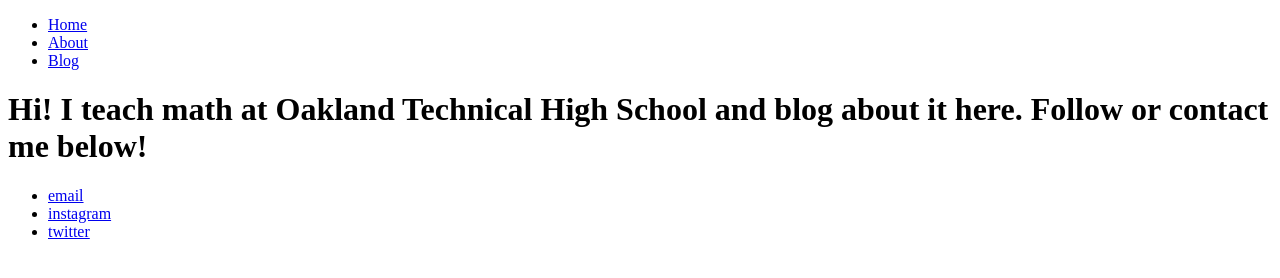
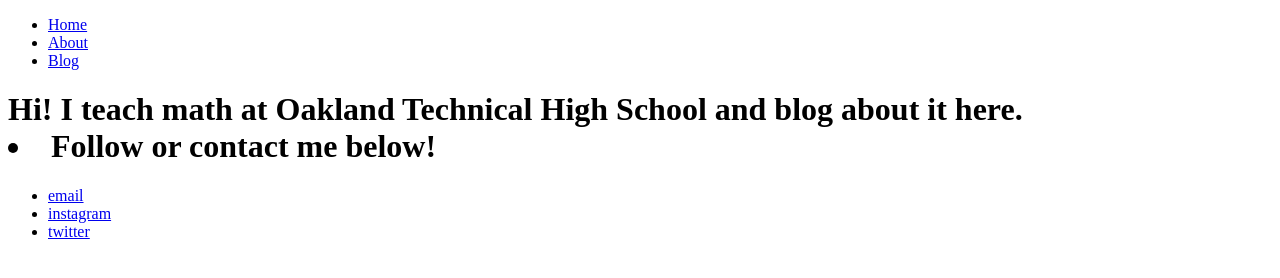
Before and after one commit to mrjimath/mrjimath-old, a plain HTML site: page index.html in a window 1280 px wide. Drawn offline with Linux system fonts and the light colour scheme.

Commit message:
Update index.html
Update 2

```diff
--- a/index.html
+++ b/index.html
@@ -1,7 +1,7 @@
 <!DOCTYPE html>
 <html>
 	<head>
-		<title>The Math Blog of Mr. Ji</title>
+		<title>mrjimath BLOG</title>
 	</head>
 	<body>
 		<nav>
@@ -13,7 +13,8 @@
 		</nav>
 		<div class="container">
     		<div class="blurb">
-        		<h1>Hi! I teach math at Oakland Technical High School and blog about it here. Follow or contact me below!</h1>
+        		<h1>Hi! I teach math at Oakland Technical High School and blog about it here.
+        		<li>Follow or contact me below!</li></h1>
     		</div><!-- /.blurb -->
 		</div><!-- /.container -->
 		<footer>
```
